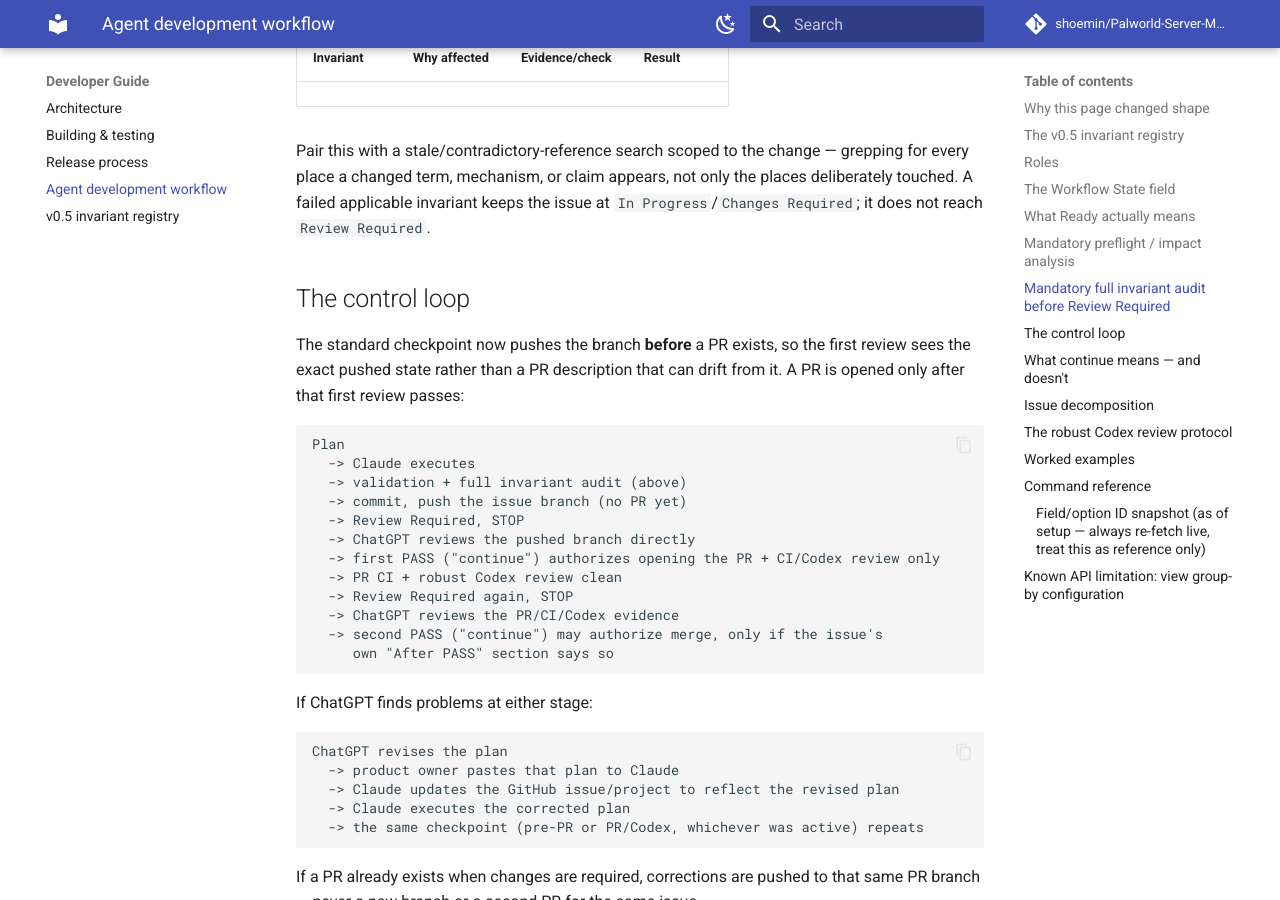
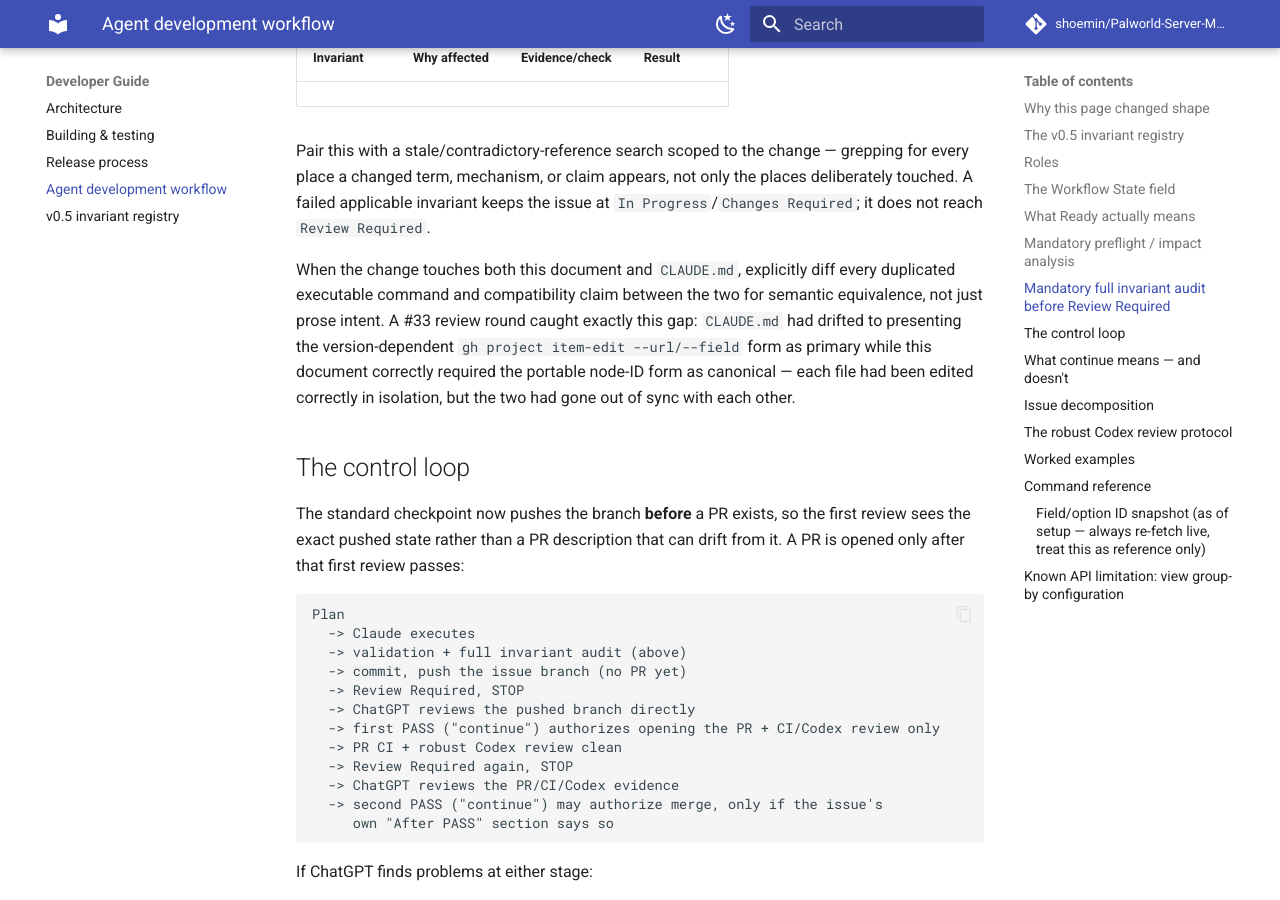
Before and after one commit to shoemin/Palworld-Server-Manager, an MkDocs documentation site: the page built from docs/developer/agent-workflow.md, in a window 1280 px wide and 900 px high, scrolled down 3286 px. Built offline with MkDocs 1.6.1 and Material for MkDocs 9.7.7, drawn with Linux system fonts in a browser that asks for light colours; comment, search, counter and statistics services are not loaded; some of the changed text lies outside the part shown.

Commit message:
Fix workflow-doc consistency: item-edit compatibility and section refs
CLAUDE.md had regressed a compatibility fact PR #32's Codex review
already established: the gh project item-edit --url/--field
convenience form is version-dependent, and this repo pins no minimum
gh CLI version. CLAUDE.md now matches agent-workflow.md in requiring
the portable node-ID form as canonical, with the URL form usable only
as an optional convenience after verifying --help exposes it.

agent-workflow.md also referenced CLAUDE.md's A-N section lettering
via bare "§F"/"§H" even though this document doesn't use that
lettering itself; both now read "CLAUDE.md §F" / "CLAUDE.md §H"
explicitly. Both docs' mandatory-audit sections now call out
comparing duplicated executable commands and compatibility claims
across the two files for semantic equivalence, not just prose intent
- the exact class of drift this round found.

Co-Authored-By: Claude Sonnet 5 <noreply@anthropic.com>

```diff
--- a/docs/developer/agent-workflow.md
+++ b/docs/developer/agent-workflow.md
@@ -14,7 +14,7 @@ The canonical Project is **Palworld Server Manager Development** (project number
 
 Detailed design documents (`docs/developer/v0.5-architecture.md`, future implementation docs) explain and elaborate these invariants — they never override them silently. A design document that contradicts a registry entry is the thing that's wrong, not the other way around.
 
-Every v0.5 issue's "applicable invariants" list cites IDs from this registry, not a paraphrase. Every §F audit (below) checks the resulting whole against those IDs, not just the section that was deliberately edited.
+Every v0.5 issue's "applicable invariants" list cites IDs from this registry, not a paraphrase. Every "Mandatory full invariant audit before Review Required" pass (below; `CLAUDE.md` §F) checks the resulting whole against those IDs, not just the section that was deliberately edited.
 
 ## Roles
 
@@ -75,6 +75,8 @@ Implementing the requested delta correctly is necessary but not sufficient to re
 |---|---|---|---|
 
 Pair this with a stale/contradictory-reference search scoped to the change — grepping for every place a changed term, mechanism, or claim appears, not only the places deliberately touched. A failed applicable invariant keeps the issue at `In Progress`/`Changes Required`; it does not reach `Review Required`.
+
+When the change touches both this document and `CLAUDE.md`, explicitly diff every duplicated executable command and compatibility claim between the two for semantic equivalence, not just prose intent. A #33 review round caught exactly this gap: `CLAUDE.md` had drifted to presenting the version-dependent `gh project item-edit --url/--field` form as primary while this document correctly required the portable node-ID form as canonical — each file had been edited correctly in isolation, but the two had gone out of sync with each other.
 
 ## The control loop
 
@@ -164,7 +166,7 @@ Never merge on the assumption that "one endpoint came back empty, so it must be
 
 **Review finds an issue at the pre-PR checkpoint.** Same as above, but ChatGPT's review of the pushed branch finds a gap. Product owner pastes ChatGPT's revised plan. Claude updates the Issue body/acceptance criteria to match, leaves a comment explaining the revision, sets `In Progress`, and executes the correction on the same branch — then returns to the pre-PR checkpoint. No PR existed yet, so there is nothing to reopen or redirect.
 
-**Review finds an issue after the PR is open.** ChatGPT (or Codex) finds a problem once CI/Codex review is underway. Claude pushes the fix to the *same* PR branch rather than starting a new one, which also resets the robust Codex review protocol's attempt count per §H. Once clean, Claude returns to `Review Required` and reports the PR/Codex review report again — this is still the second-stage checkpoint, not a new first stage.
+**Review finds an issue after the PR is open.** ChatGPT (or Codex) finds a problem once CI/Codex review is underway. Claude pushes the fix to the *same* PR branch rather than starting a new one, which also resets the robust Codex review protocol's attempt count (see "The robust Codex review protocol" below; `CLAUDE.md` §H). Once clean, Claude returns to `Review Required` and reports the PR/Codex review report again — this is still the second-stage checkpoint, not a new first stage.
 
 **Invariant audit catches a stale reference.** Before setting `Review Required`, Claude runs the mandatory full invariant audit and finds that a change made earlier in the same pass makes an existing sentence elsewhere in the document contradict an applicable invariant ID — the same class of problem as the `## 3. Local client transport` heading accidentally dropped during a #19 correction round, or the "asymmetric completion is safe" claim that survived one correction round after the fact it depended on had changed. The audit matrix records this row as FAIL, Claude fixes it in the same pass, and only sets `Review Required` once every applicable row reads PASS.
 
```
Also changed, not shown: CLAUDE.md (+13 -9 lines).
